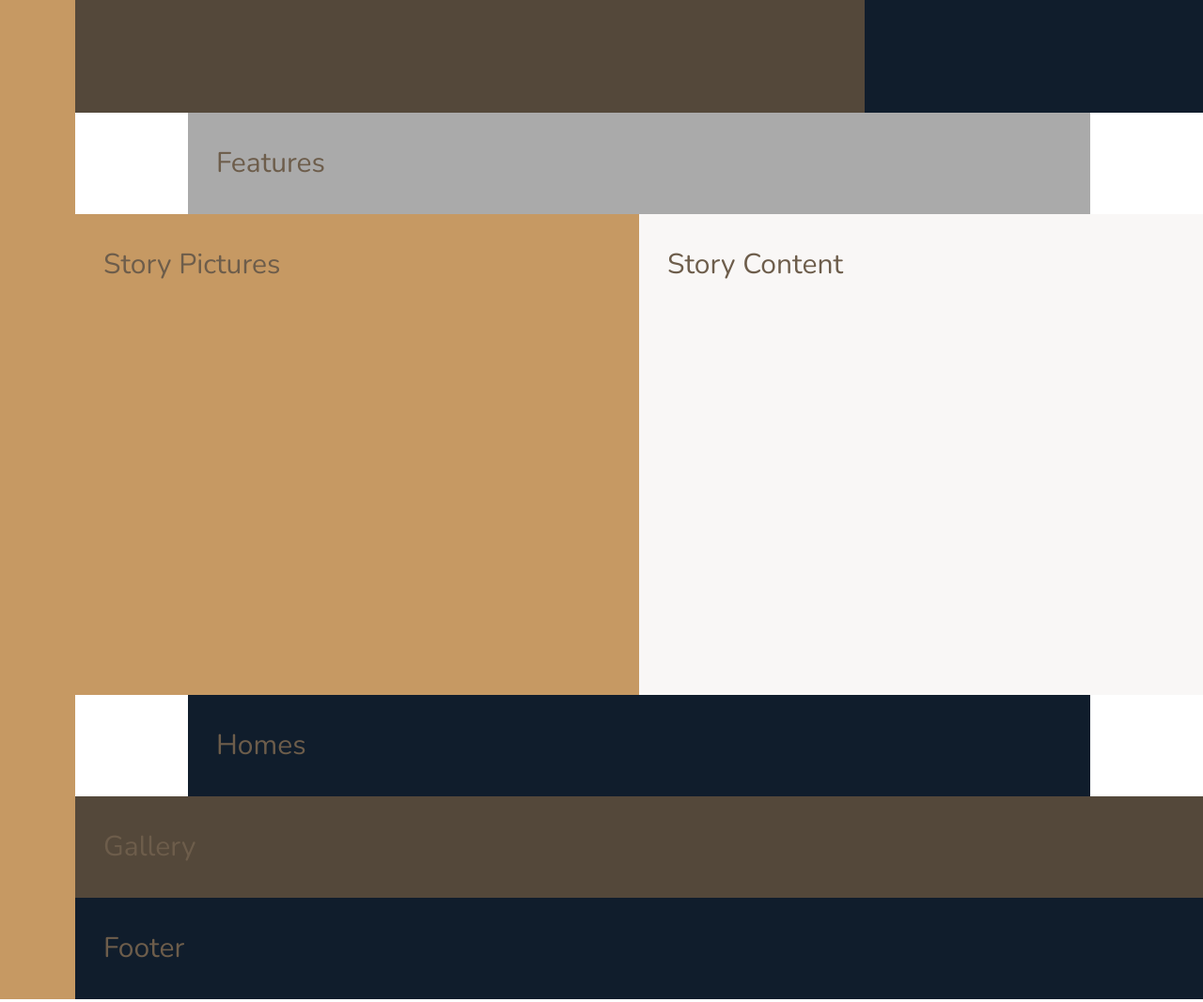
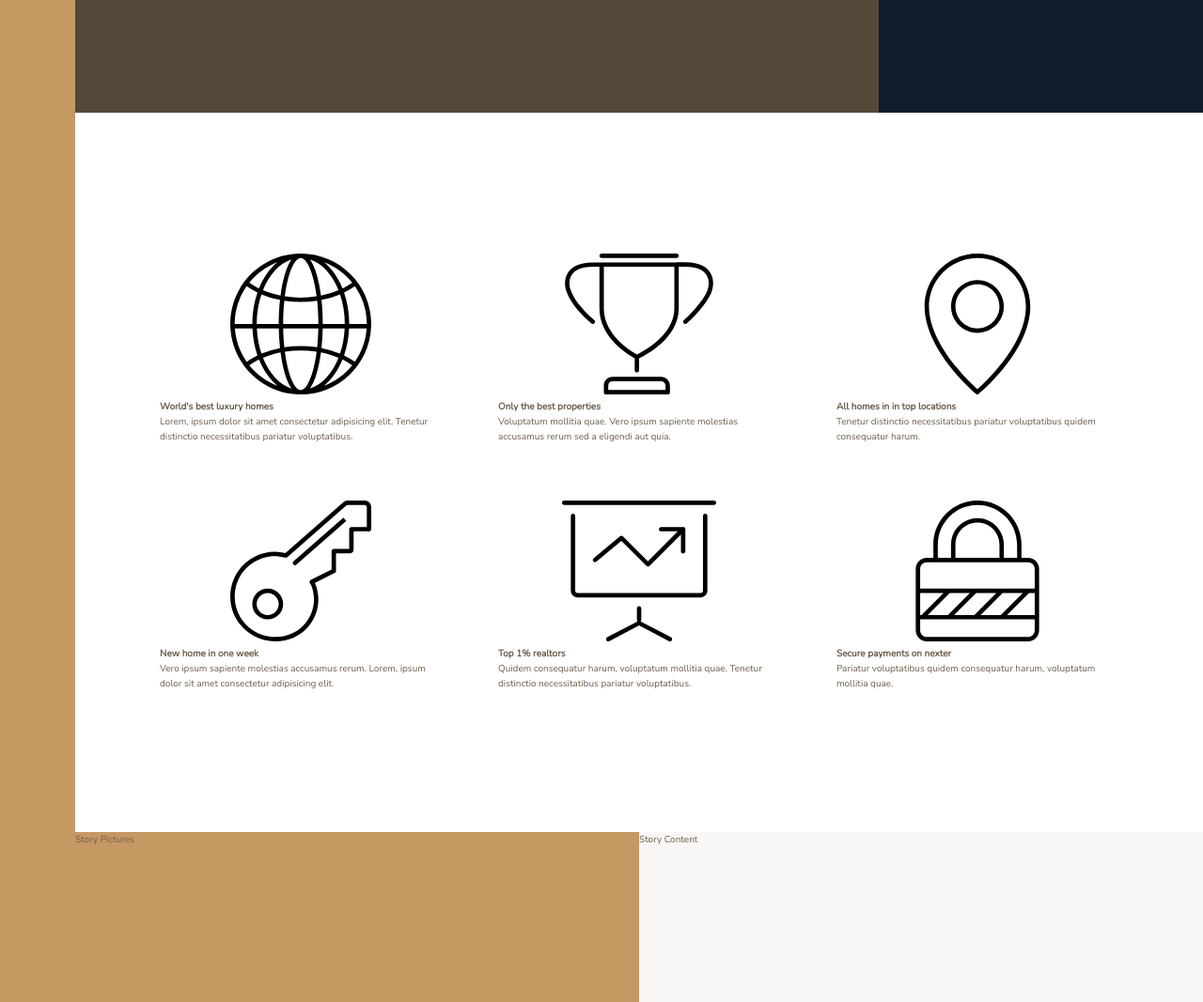
Before and after one commit to nitinporwal/Nexter, a website: page index.html in a window 1280 px wide. Shown: the part 520-1587 px from the top of the page at 94% size. Drawn offline with nearby package versions, Linux system fonts and the light colour scheme.

Commit message:
add features component layout

```diff
--- a/index.html
+++ b/index.html
@@ -23,7 +23,60 @@
             Realtors
         </div>
         <section class="features">
-            Features
+            <div class="feature">
+                <svg class="feature__icon">
+                    <use xlink:href="img/sprite.svg#icon-global"></use>
+                </svg>
+                <h4 class="heading-4">World's best luxury homes</h4>
+                <p class="feature__text">
+                    Lorem, ipsum dolor sit amet consectetur adipisicing elit. Tenetur distinctio necessitatibus pariatur voluptatibus.
+                </p>
+            </div>
+            <div class="feature">
+                <svg class="feature__icon">
+                    <use xlink:href="img/sprite.svg#icon-trophy"></use>
+                </svg>
+                <h4 class="heading-4">Only the best properties</h4>
+                <p class="feature__text">
+                    Voluptatum mollitia quae. Vero ipsum sapiente molestias accusamus rerum sed a eligendi aut quia.
+                </p>
+            </div>
+            <div class="feature">
+                <svg class="feature__icon">
+                    <use xlink:href="img/sprite.svg#icon-map-pin"></use>
+                </svg>
+                <h4 class="heading-4">All homes in in top locations</h4>
+                <p class="feature__text">
+                    Tenetur distinctio necessitatibus pariatur voluptatibus quidem consequatur harum.
+                </p>
+            </div>
+            <div class="feature">
+                <svg class="feature__icon">
+                    <use xlink:href="img/sprite.svg#icon-key"></use>
+                </svg>
+                <h4 class="heading-4">New home in one week</h4>
+                <p class="feature__text">
+                    Vero ipsum sapiente molestias accusamus rerum. Lorem, ipsum dolor sit amet consectetur adipisicing elit.
+                </p>
+            </div>
+            <div class="feature">
+                <svg class="feature__icon">
+                    <use xlink:href="img/sprite.svg#icon-presentation"></use>
+                </svg>
+                <h4 class="heading-4">Top 1% realtors</h4>
+                <p class="feature__text">
+                    Quidem consequatur harum, voluptatum mollitia quae. Tenetur distinctio necessitatibus pariatur voluptatibus.
+                </p>
+            </div>
+            <div class="feature">
+                <svg class="feature__icon">
+                    <use xlink:href="img/sprite.svg#icon-lock   "></use>
+                </svg>
+                <h4 class="heading-4">Secure payments on nexter</h4>
+                <p class="feature__text">
+                    Pariatur voluptatibus quidem consequatur harum, voluptatum mollitia quae.
+                </p>
+            </div>
         </section>
         <div class="story__pictures">
             Story Pictures
--- a/sass/_base.scss
+++ b/sass/_base.scss
@@ -38,14 +38,7 @@ body {
   display: grid;
   grid-template-rows: 80vh min-content 40vw repeat(3, min-content);
   grid-template-columns:
-    [sidebar-start] 8rem [sidebar-end full-start] minmax(
-      6rem,
-      1fr
-    ) [center-start] repeat(8, [col-start] minmax(min-content, 12rem) [col-end])
+    [sidebar-start] 8rem [sidebar-end full-start] minmax(6rem, 1fr)
+    [center-start] repeat(8, [col-start] minmax(min-content, 12rem) [col-end])
     [center-end] minmax(6rem, 1fr) [full-end];
-
-  & > * {
-    padding: 3rem;
-    font-size: 3rem;
-  }
 }
--- a/sass/_features.scss
+++ b/sass/_features.scss
@@ -1,4 +1,9 @@
 .features {
-  background-color: $color-grey-light-2;
   grid-column: center-start/center-end;
+
+  margin: 15rem 0;
+
+  display: grid;
+  grid-template-columns: repeat(3, 1fr);
+  gap: 6rem;
 }
```
Also changed, not shown: css/style.css, 1 other file.
